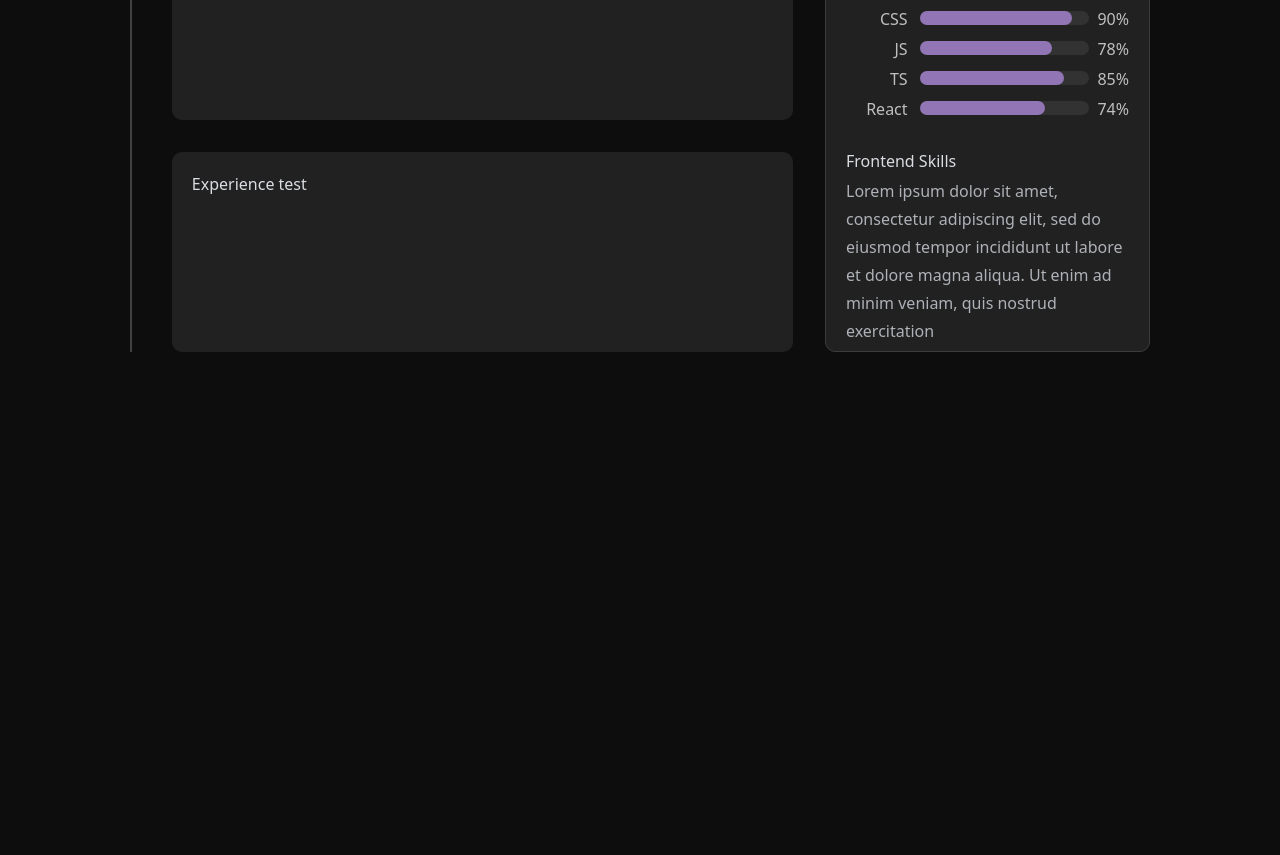
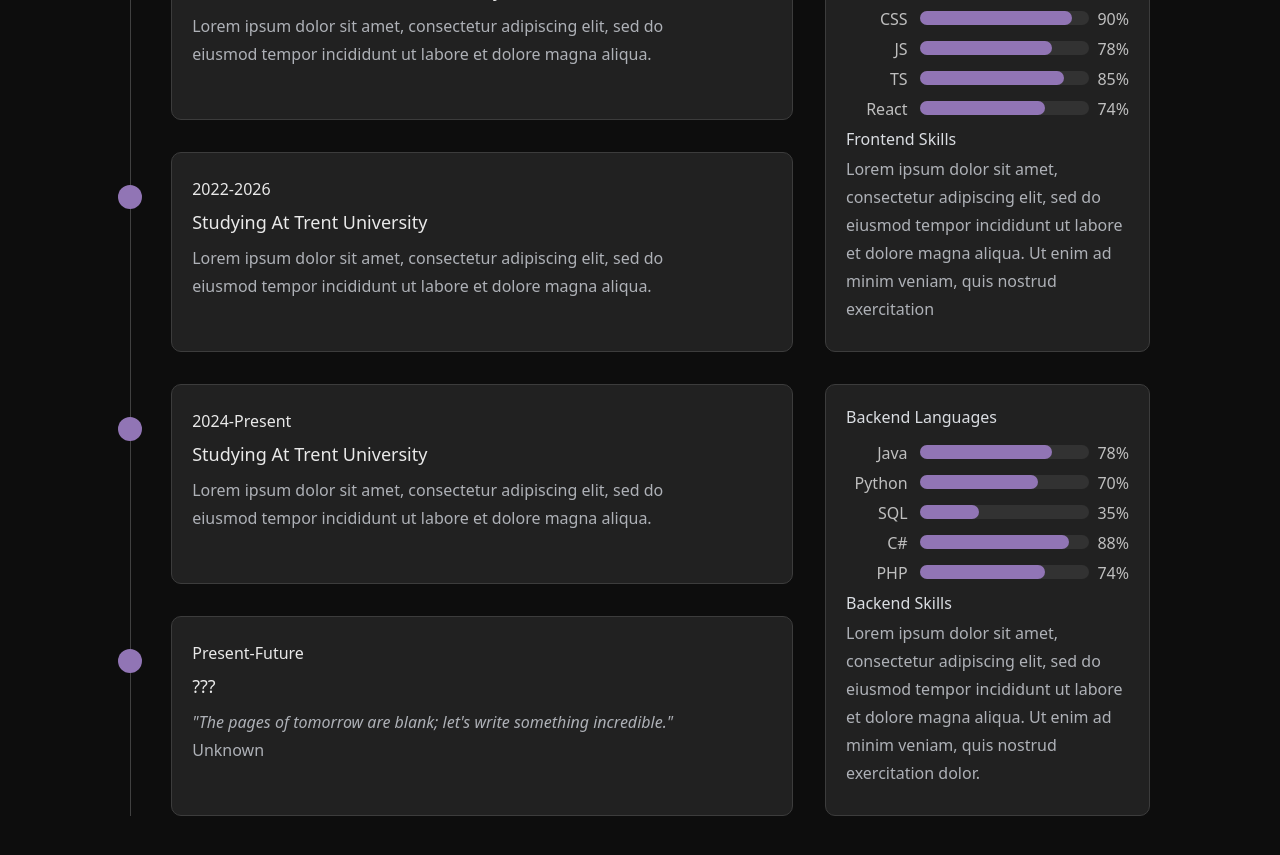
Before and after one commit to RylanHiltz/personal-portfolio, a Next.js app: page / in a window 1280 px wide. Shown: the part 3060-3915 px from the top of the page. Built offline with nearby package versions, Linux system fonts and the light colour scheme.

Commit message:
feat(skills section): Add experience card design [not responsive]
- finish basic design for experience cards
- added placeholder cards
- added experience data to data.ts

```diff
--- a/app/components/Skills.tsx
+++ b/app/components/Skills.tsx
@@ -1,9 +1,15 @@
+"use client";
 import React from "react";
 import PurpleButton from "./buttons/PurpleButton";
 import { motion } from "framer-motion";
 import { skillsData } from "../lib/data";
+import { experienceData } from "../lib/data";
 
 export default function Skills() {
+  // Checks if the number of cards is odd or even
+  const numOfExperience = experienceData.length;
+  const isOdd = numOfExperience % 2 !== 0;
+
   return (
     <div className="flex flex-col w-full h-full my-[10em]">
       <div className="w-full max-w-fit h-fit">
@@ -33,7 +39,7 @@ export default function Skills() {
           Lorem ipsum dolor sit amet, consectetur adipiscing elit, sed do
           eiusmod tempor incididunt ut labore et dolore magna aliqua.
         </p>
-        <div className="flex gap-3 mt-3">
+        <div className="flex gap-5 mt-3">
           <PurpleButton name="Contact Me" href=""></PurpleButton>
           <button>Download CV</button>
         </div>
@@ -41,44 +47,73 @@ export default function Skills() {
 
       {/* Timeline for experience section */}
       <div className="flex w-full mt-[4em]">
-        <div className="w-[3px] bg-[#404040] mr-10"></div>
+        <div className="w-[2px] bg-[#404040] mr-10"></div>
 
-        {/* TODO: setup proper experience mapping */}
+        {/* Experience Section */}
         <section className="flex flex-col w-full mr-8">
-          <div className="h-[200px] bg-[#212121] w-full rounded-[10px] px-5 py-5 mb-8">
-            Experience test
-          </div>
-          <div className="h-[200px] bg-[#212121] w-full rounded-[10px] px-5 py-5">
-            Experience test
-          </div>
+          {experienceData.map((experience, index) => (
+            <div className="h-[200px] bg-[#212121] w-full rounded-[10px] px-5 py-5 mb-8 border border-[#3C3C3C] last:mb-0">
+              <div className="relative right-[74px] w-6 h-6 bg-[#9175B5] rounded-full top-3"></div>
+              <React.Fragment key={index}>
+                <ExperienceCard {...experience} />
+              </React.Fragment>
+            </div>
+          ))}
+          {/* If experience cards are odd numbered, insert placeholder card */}
+          {isOdd && (
+            <div className="h-[200px] bg-[#212121] w-full rounded-[10px] px-5 py-5 mb-8 border border-[#3C3C3C] last:mb-0">
+              <div className="relative right-[74px] w-6 h-6 bg-[#9175B5] rounded-full top-3"></div>
+              <div className="relative bottom-5">
+                <h1 className="text-[#E9E9E9] font-medium">Present-Future</h1>
+                <h2 className="text-[#E9E9E9] text-[18px] font-normal mt-2">
+                  ???
+                </h2>
+                <p className="max-w-[500px] mt-2 text-[#AEB1B7] font-light leading-7">
+                  <em>
+                    "The pages of tomorrow are blank; let's write something
+                    incredible."
+                  </em>
+                  <strong className="font-medium"> Unknown</strong>
+                </p>
+              </div>
+            </div>
+          )}
         </section>
 
-        {/* TODO: setup proper skills section mapping */}
+        {/* Skills Section */}
         <section>
-          <div className="h-[432px] bg-[#212121] w-[325px] rounded-[10px] px-5 py-5 border border-[#3C3C3C]">
-            {/* Skills Test */}
-            {skillsData.map((skills, index) => (
+          {skillsData.map((skills, index) => (
+            <div className="h-[432px] bg-[#212121] w-[325px] rounded-[10px] px-5 py-5 border border-[#3C3C3C] mb-8 last:mb-0">
               <React.Fragment key={index}>
                 <SkillsCard {...skills} />
               </React.Fragment>
-            ))}
-          </div>
+            </div>
+          ))}
         </section>
       </div>
     </div>
   );
 }
 
-// function ExperienceCard() {}
+type experienceProps = (typeof experienceData)[number];
+
+function ExperienceCard({ date, title, description }: experienceProps) {
+  return (
+    <div className="relative bottom-5">
+      <h1 className="text-[#E9E9E9] font-medium">{date}</h1>
+      <h2 className="text-[#E9E9E9] text-[18px] font-normal mt-2">{title}</h2>
+      <p className="max-w-[500px] mt-2 text-[#AEB1B7] font-light leading-7">{description}</p>
+    </div>
+  );
+}
 
 type skillsProps = (typeof skillsData)[number];
 
-function SkillsCard({ title, languages }: skillsProps) {
+function SkillsCard({ title, languages, skills }: skillsProps) {
   return (
-    <div>
+    <div className="h-full flex flex-col">
       <h1>{title} Languages</h1>
-      <div className="w-full">
-        {/* Access languages array data here */}
+      <div className="w-full flex-grow">
         <div className="mt-3">
           {languages.map((language, index) => (
             <div key={index} className="flex justify-end my-1.5">
@@ -86,11 +121,24 @@ function SkillsCard({ title, languages }: skillsProps) {
                 <p className="text-[#BFBFBF]">{language.lang}</p>
               </div>
 
-              <div className="h-3.5 w-3/5 bg-[#323232] rounded-full ml-3 mt-1">
-                <div
+              <div className="h-3.5 w-3/5 bg-[#323232] rounded-full ml-3 mt-1 bg-clip-border">
+                <motion.div
                   className="h-3.5 bg-[#9175B5] rounded-full"
                   style={{ width: `${language.progress}%` }}
-                ></div>
+                  // TEST ANIMATION FOR PROGRESS BAR
+                  // initial={{
+                  //   scaleX: 0,
+                  //   scaleY: 1,
+                  //   borderRadius: "9999px",
+                  //   x: 1.6,
+                  // }}
+                  // animate={{ scaleX: 1, originX: 0, x: 0 }}
+                  // transition={{
+                  //   delay: 0.4 * index,
+                  //   ease: "easeOut",
+                  //   duration: 0.4,
+                  // }}
+                ></motion.div>
               </div>
 
               <div className="ml-2">
@@ -100,8 +148,8 @@ function SkillsCard({ title, languages }: skillsProps) {
           ))}
         </div>
       </div>
-      <h1 className="mt-7">{title} Skills</h1>
-      <p className=" text-[#AEB1B7] font-light mt-1 leading-7">Lorem ipsum dolor sit amet, consectetur adipiscing elit, sed do eiusmod tempor incididunt ut labore et dolore magna aliqua. Ut enim ad minim veniam, quis nostrud exercitation </p>
+      <h1 className="mt-auto">{title} Skills</h1>
+      <p className="text-[#AEB1B7] font-light mt-1 leading-7 mb-3">{skills}</p>
     </div>
   );
 }
--- a/app/lib/data.ts
+++ b/app/lib/data.ts
@@ -23,17 +23,20 @@ export const links = [
 export const projectsData = [
   {
     title: "Figma iPhone Icon Packs",
-    description: "Lorem ipsum dolor sit amet, consectetur adipiscing elit, sed do eiusmod tempor incididunt ut labore et dolore magna aliqua. Ut enim ad minim veniam, quis nostrud exercitation ullamco laboris nisi ut aliquip ex ea commodo consequat. Duis aute irure dolor in reprehenderit.",
+    description:
+      "Lorem ipsum dolor sit amet, consectetur adipiscing elit, sed do eiusmod tempor incididunt ut labore et dolore magna aliqua. Ut enim ad minim veniam, quis nostrud exercitation ullamco laboris nisi ut aliquip ex ea commodo consequat. Duis aute irure dolor in reprehenderit.",
     tags: ["Figma", "UI/UX"],
     date: "2022",
-    projectURL: "https://www.figma.com/design/lDJk2klmszuk3xHPHR4IXh/iPhone-Icons?node-id=0-1&t=cfGog6cp8gIXyNDx-1",
+    projectURL:
+      "https://www.figma.com/design/lDJk2klmszuk3xHPHR4IXh/iPhone-Icons?node-id=0-1&t=cfGog6cp8gIXyNDx-1",
     githubURL: "",
     img: AestheticonsImg,
     alt: "",
   },
   {
     title: "My Personal Portfolio",
-    description: "Lorem ipsum dolor sit amet, consectetur adipiscing elit, sed do eiusmod tempor incididunt ut labore et dolore magna aliqua. Ut enim ad minim veniam, quis nostrud exercitation ullamco laboris nisi ut aliquip ex ea commodo consequat. Duis aute irure dolor in reprehenderit.",
+    description:
+      "Lorem ipsum dolor sit amet, consectetur adipiscing elit, sed do eiusmod tempor incididunt ut labore et dolore magna aliqua. Ut enim ad minim veniam, quis nostrud exercitation ullamco laboris nisi ut aliquip ex ea commodo consequat. Duis aute irure dolor in reprehenderit.",
     tags: ["React", "TypeScript", "Tailwind", "Framer-Motion"],
     date: "2024",
     projectURL: "",
@@ -43,19 +46,19 @@ export const projectsData = [
   },
   {
     title: "Project 3",
-    description: "Lorem ipsum dolor sit amet, consectetur adipiscing elit, sed do eiusmod tempor incididunt ut labore et dolore magna aliqua. Ut enim ad minim veniam, quis nostrud exercitation ullamco laboris nisi ut aliquip ex ea commodo consequat. Duis aute irure dolor in reprehenderit.",
+    description:
+      "Lorem ipsum dolor sit amet, consectetur adipiscing elit, sed do eiusmod tempor incididunt ut labore et dolore magna aliqua. Ut enim ad minim veniam, quis nostrud exercitation ullamco laboris nisi ut aliquip ex ea commodo consequat. Duis aute irure dolor in reprehenderit.",
     tags: ["React", "TypeScript", "Tailwind CSS"],
     date: "2024",
     projectURL: "",
     githubURL: "",
     img: AestheticonsImg,
     alt: "",
-  }
+  },
 ] as const;
 
 export const skillsData = [
-  // Front-end skills
-  {
+  { // Frontend skills
     title: "Frontend",
     languages: [
       {
@@ -79,5 +82,53 @@ export const skillsData = [
         progress: 74,
       },
     ],
+    skills:
+      "Lorem ipsum dolor sit amet, consectetur adipiscing elit, sed do eiusmod tempor incididunt ut labore et dolore magna aliqua. Ut enim ad minim veniam, quis nostrud exercitation",
+  },
+  { // Backend skills
+    title: "Backend",
+    languages: [
+      {
+        lang: "Java",
+        progress: 78,
+      },
+      {
+        lang: "Python",
+        progress: 70,
+      },
+      {
+        lang: "SQL",
+        progress: 35,
+      },
+      {
+        lang: "C#",
+        progress: 88,
+      },
+      {
+        lang: "PHP",
+        progress: 74,
+      },
+    ],
+    skills:
+      "Lorem ipsum dolor sit amet, consectetur adipiscing elit, sed do eiusmod tempor incididunt ut labore et dolore magna aliqua. Ut enim ad minim veniam, quis nostrud exercitation dolor. ",
   },
 ] as const;
+
+
+export const experienceData = [
+  {
+    date: "2018-2022",
+    title: "Graduated From Eastview Secondary School",
+    description: "Lorem ipsum dolor sit amet, consectetur adipiscing elit, sed do eiusmod tempor incididunt ut labore et dolore magna aliqua.",
+  },
+  {
+    date: "2022-2026",
+    title: "Studying At Trent University",
+    description: "Lorem ipsum dolor sit amet, consectetur adipiscing elit, sed do eiusmod tempor incididunt ut labore et dolore magna aliqua.",
+  },
+  {
+    date: "2024-Present",
+    title: "Studying At Trent University",
+    description: "Lorem ipsum dolor sit amet, consectetur adipiscing elit, sed do eiusmod tempor incididunt ut labore et dolore magna aliqua.",
+  },
+];
```
